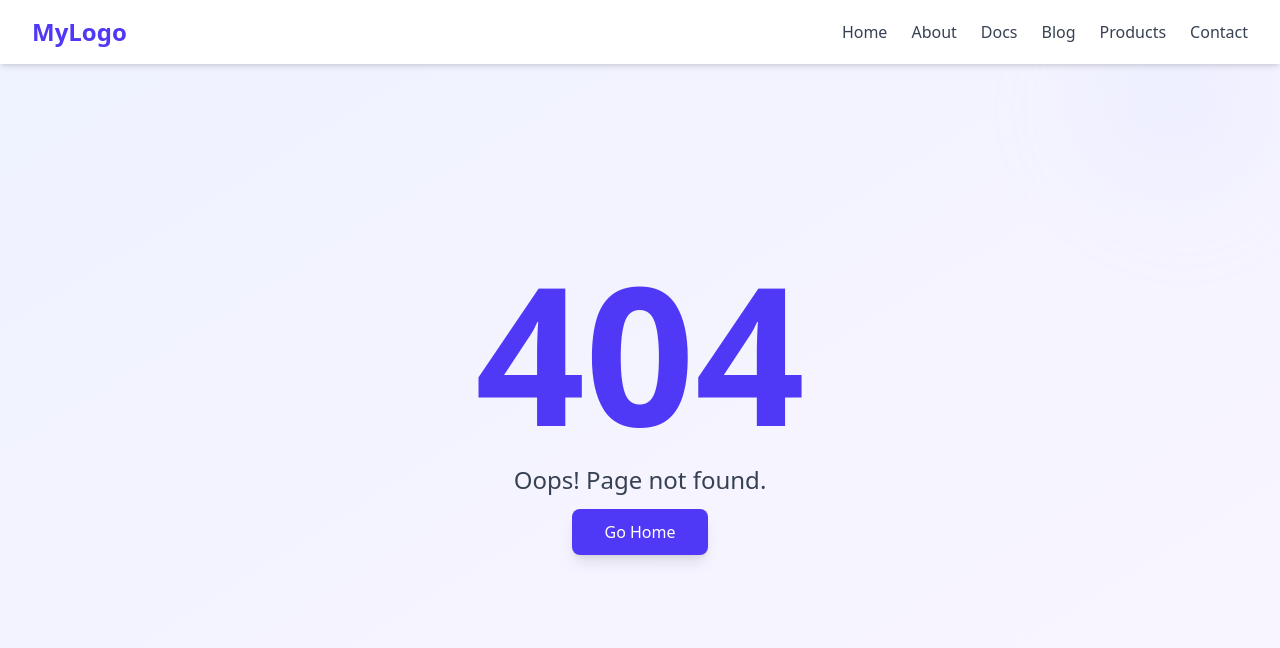
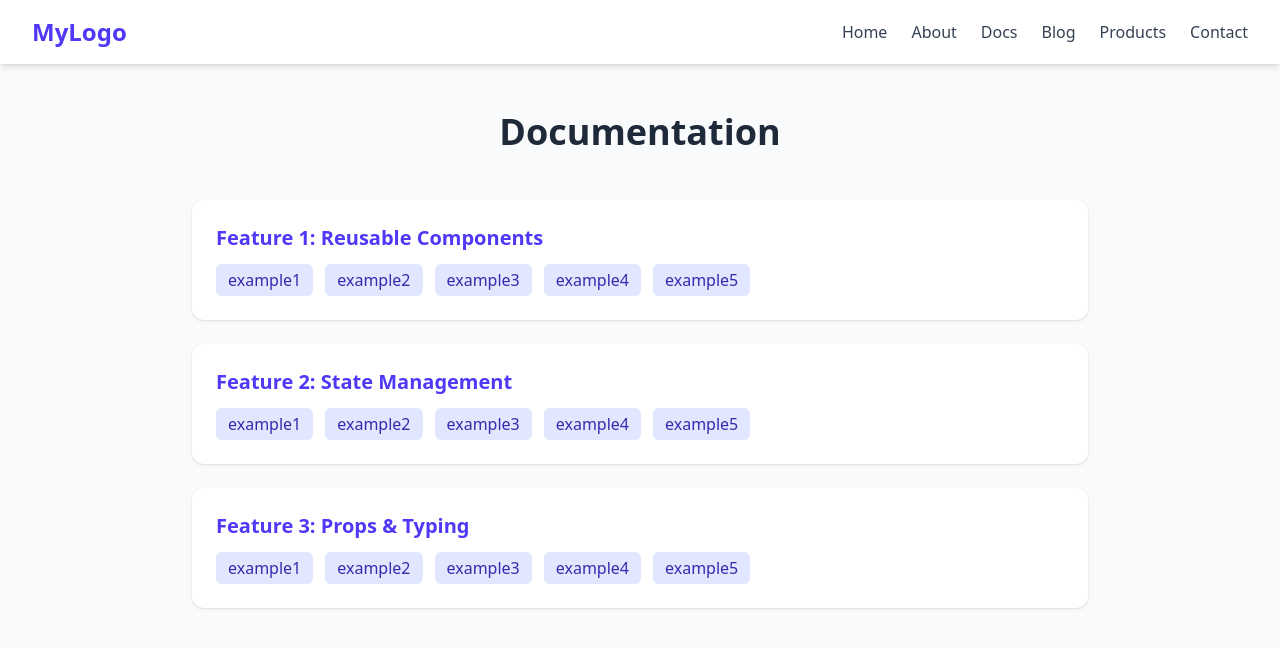
Before and after one commit to Cabdinasir64/Next-Js, a Next.js app: page /docs in a window 1280 px wide. Before the commit this address had no page. Shown: the top 648 px of the page. Built offline with nearby package versions, Linux system fonts and the light colour scheme.

Commit message:
feat: add DocsPage component with animated features and links

```diff
--- /dev/null
+++ b/src/app/docs/page.tsx
@@ -0,0 +1,59 @@
+"use client";
+
+import React from "react";
+import { motion } from "framer-motion";
+import Link from "next/link";
+
+interface Feature {
+    id: string;
+    title: string;
+    examples: string[];
+}
+
+const features: Feature[] = [
+    { id: "feature1", title: "Feature 1: Reusable Components", examples: ["example1", "example2", "example3", "example4", "example5"] },
+    { id: "feature2", title: "Feature 2: State Management", examples: ["example1", "example2", "example3", "example4", "example5"] },
+    { id: "feature3", title: "Feature 3: Props & Typing", examples: ["example1", "example2", "example3", "example4", "example5"] },
+];
+
+export default function DocsPage() {
+    return (
+        <section className="min-h-screen bg-gray-50 py-16 px-6">
+            <div className="max-w-4xl mx-auto mt-12">
+                <motion.h1
+                    initial={{ opacity: 0, y: -20 }}
+                    animate={{ opacity: 1, y: 0 }}
+                    transition={{ duration: 0.6 }}
+                    className="text-4xl font-bold text-gray-800 mb-12 text-center"
+                >
+                    Documentation
+                </motion.h1>
+
+                <div className="space-y-6">
+                    {features.map((feature) => (
+                        <motion.div
+                            key={feature.id}
+                            initial={{ opacity: 0, y: 10 }}
+                            animate={{ opacity: 1, y: 0 }}
+                            transition={{ duration: 0.5 }}
+                            className="bg-white p-6 rounded-xl shadow hover:shadow-lg transition"
+                        >
+                            <h2 className="text-xl font-semibold text-indigo-600 mb-3">{feature.title}</h2>
+                            <div className="flex flex-wrap gap-3">
+                                {feature.examples.map((ex) => (
+                                    <Link
+                                        key={ex}
+                                        href={`/docs/${feature.id}/${ex}`}
+                                        className="px-3 py-1 bg-indigo-100 text-indigo-800 rounded-md hover:bg-indigo-200 transition"
+                                    >
+                                        {ex}
+                                    </Link>
+                                ))}
+                            </div>
+                        </motion.div>
+                    ))}
+                </div>
+            </div>
+        </section>
+    );
+}
```
